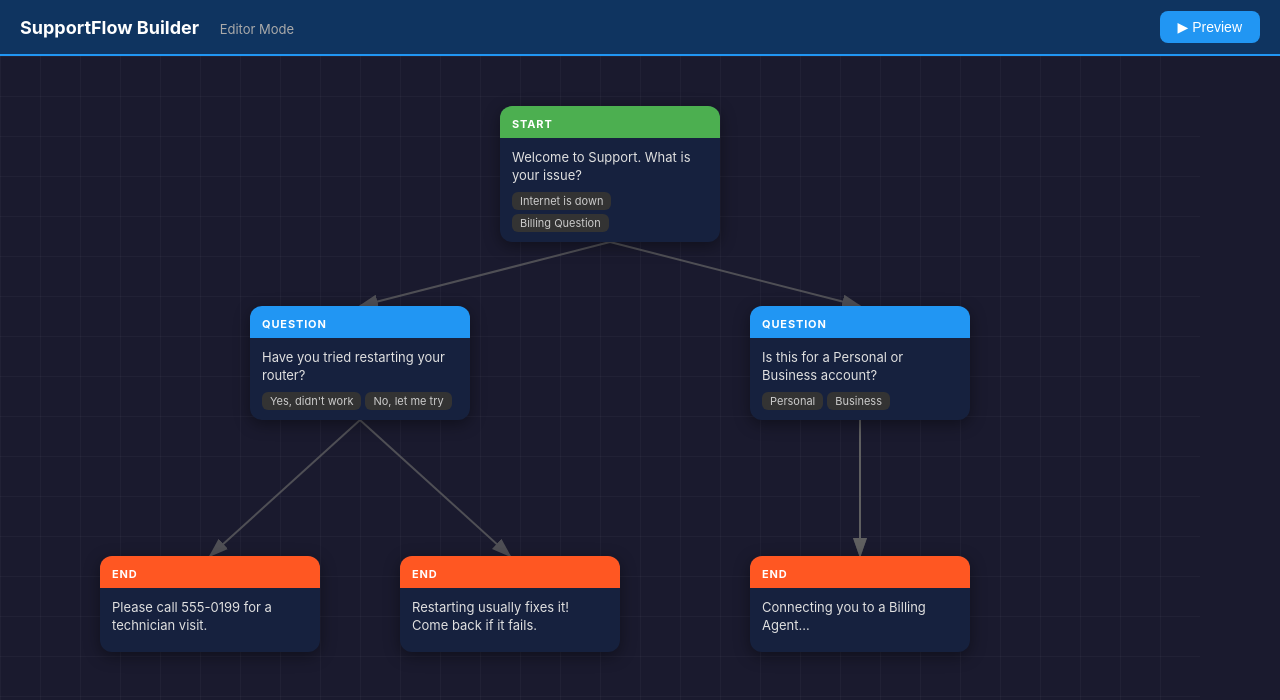
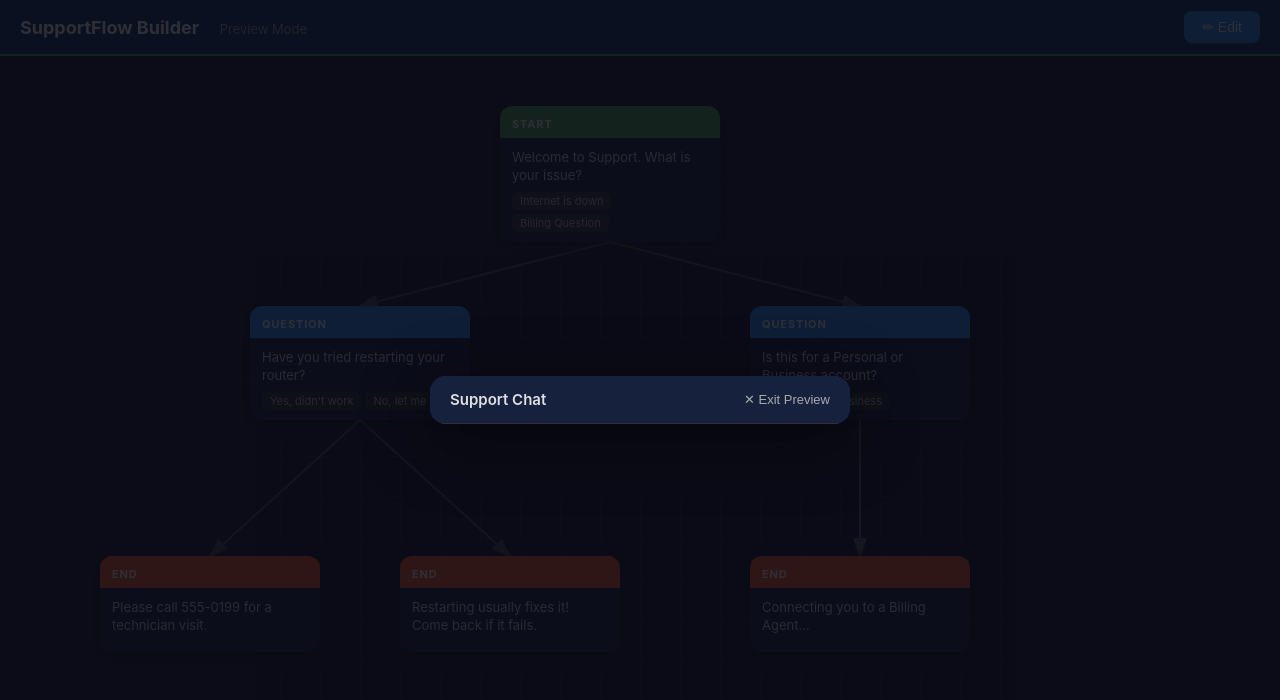
Before and after one commit to IrakizaElissa/SupportFlow-Builder, a plain HTML site: page fullstack/SupportFlow-Visual-Builder/index.html in a window 1280 px wide. Both pictures are taken after a click on the button "▶ Preview". Drawn offline with Linux system fonts and the light colour scheme.

Commit message:
feat: Create preview/play mode toggle

```diff
--- a/fullstack/SupportFlow-Visual-Builder/app.js
+++ b/fullstack/SupportFlow-Visual-Builder/app.js
@@ -3,11 +3,50 @@
   const flowData = await fetch('flow_data.json').then(r => r.json());
   const nodesContainer = document.getElementById('nodes-container');
   const svgEl = document.getElementById('connections-svg');
+  const toggleBtn = document.getElementById('toggle-mode-btn');
+  const modeIndicator = document.getElementById('mode-indicator');
+  const previewOverlay = document.getElementById('preview-overlay');
+  const toolbar = document.getElementById('toolbar');
 
   const renderer = new GraphRenderer(nodesContainer, svgEl, flowData);
   renderer.renderNodes();
   renderer.enableEditing();
 
-  window._renderer = renderer; // expose for other modules
+  window._renderer = renderer;
   window._flowData = flowData;
+
+  let isPreviewMode = false;
+
+  function enterPreviewMode() {
+    isPreviewMode = true;
+    // Deselect any selected node
+    renderer.deselectAll();
+    // Update toolbar
+    modeIndicator.textContent = 'Preview Mode';
+    toggleBtn.textContent = '✏ Edit';
+    toolbar.style.borderBottomColor = '#4CAF50';
+    // Show preview overlay
+    previewOverlay.classList.remove('hidden');
+    // Start chat engine
+    window._chatEngine.start(flowData);
+  }
+
+  function exitPreviewMode() {
+    isPreviewMode = false;
+    modeIndicator.textContent = 'Editor Mode';
+    toggleBtn.textContent = '▶ Preview';
+    toolbar.style.borderBottomColor = '#2196F3';
+    previewOverlay.classList.add('hidden');
+    window._chatEngine.reset();
+  }
+
+  toggleBtn.addEventListener('click', () => {
+    if (isPreviewMode) exitPreviewMode();
+    else enterPreviewMode();
+  });
+
+  document.getElementById('close-preview-btn').addEventListener('click', exitPreviewMode);
+
+  window._enterPreviewMode = enterPreviewMode;
+  window._exitPreviewMode = exitPreviewMode;
 })();
--- a/fullstack/SupportFlow-Visual-Builder/styles.css
+++ b/fullstack/SupportFlow-Visual-Builder/styles.css
@@ -219,3 +219,33 @@ body {
 }
 #save-node-btn:hover { background: #1565C0; }
 .hidden { display: none !important; }
+
+/* Mode transition */
+#toolbar { transition: border-bottom-color 0.4s; }
+
+/* Preview overlay */
+#preview-overlay {
+  position: fixed; inset: 0;
+  background: rgba(10,10,20,0.85);
+  display: flex; align-items: center; justify-content: center;
+  z-index: 1000;
+  animation: fadeIn 0.3s ease;
+}
+@keyframes fadeIn { from { opacity: 0; } to { opacity: 1; } }
+
+#chat-container {
+  width: 420px; max-height: 80vh;
+  background: #0f3460; border-radius: 16px;
+  box-shadow: 0 16px 64px rgba(0,0,0,0.6);
+  display: flex; flex-direction: column; overflow: hidden;
+}
+#chat-header {
+  display: flex; justify-content: space-between; align-items: center;
+  padding: 14px 20px; background: #16213e;
+  border-bottom: 1px solid #333; font-weight: 600; font-size: 15px;
+}
+#close-preview-btn {
+  background: none; border: none; color: #aaa;
+  cursor: pointer; font-size: 13px;
+}
+#close-preview-btn:hover { color: #fff; }
```
